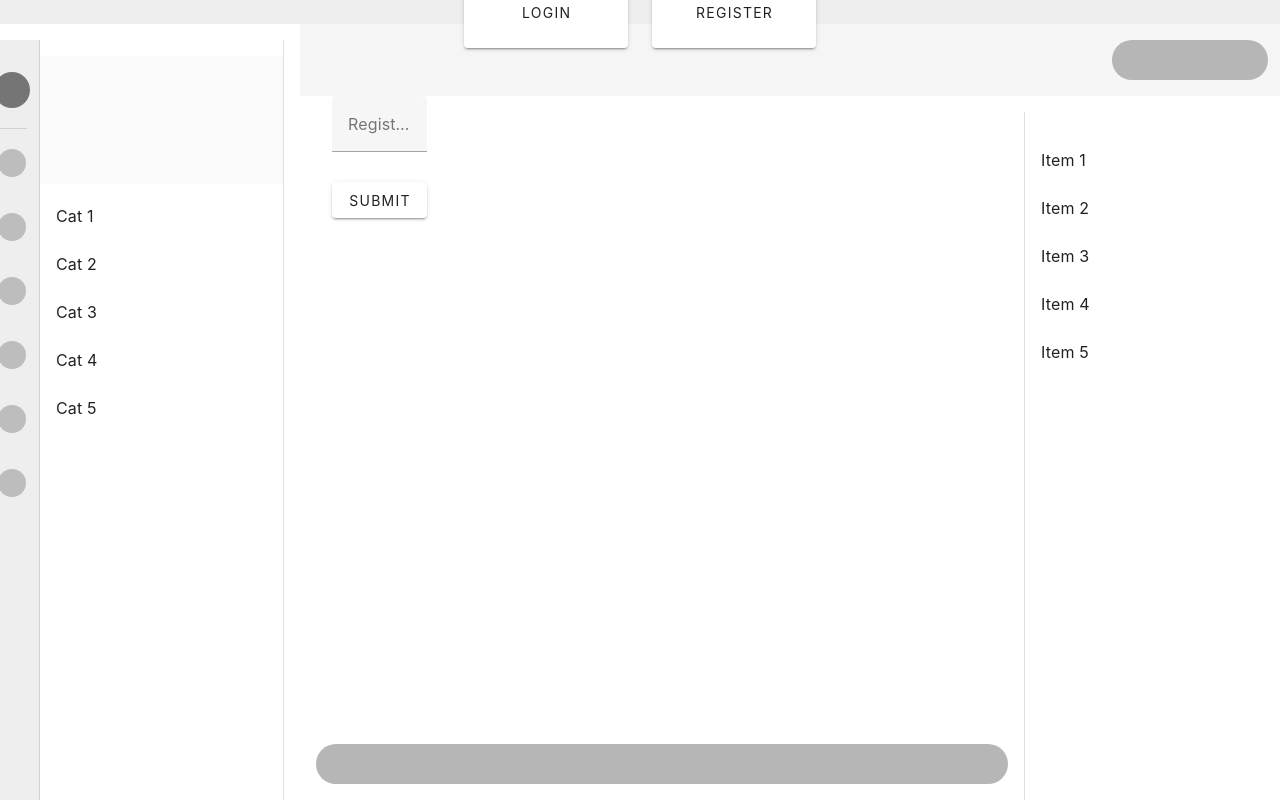
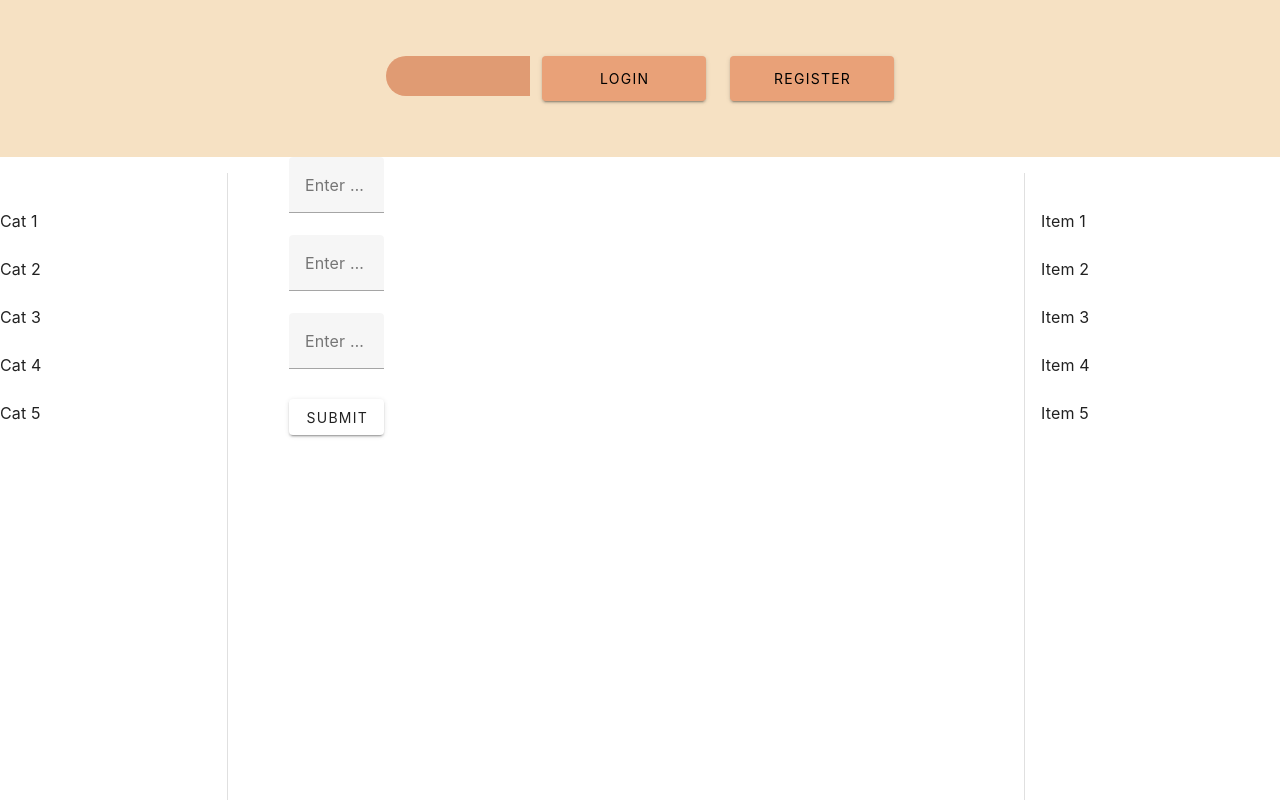
Before and after one commit to mishkaua/YOWL, a Vue app in the folder yowlo/: page /register in a window 1280 px wide. Built offline with nearby package versions, Linux system fonts and the light colour scheme.

Commit message:
cors error fixed

```diff
--- a/yowlo/src/App.vue
+++ b/yowlo/src/App.vue
@@ -1,24 +1,30 @@
 <script setup>
 import { RouterLink, RouterView } from 'vue-router'
-import HelloWorld from './components/HelloWorld.vue'
 </script>
 
 <template>
   <v-app id="inspire">
-    <v-system-bar>
+    <v-system-bar color="#F6E1C3" height= 157>
       <v-container>
 
         <v-row justify="center">
+          <v-responsive max-width="156">
+            <v-col cols="auto">
+             <v-text-field bg-color="#E9A178" height="45" min-width="164" color="#E9A178" density="compact" flat hide-details rounded="pill"
+            variant="solo-filled"></v-text-field>
+            </v-col>
+
+          </v-responsive>
           <router-link to="/login">
             <v-col cols="auto">
-              <v-btn height="72" min-width="164">
+              <v-btn height="45" min-width="164" color="#E9A178">
                 LOGIN
               </v-btn>
             </v-col>
           </router-link>
           <v-col cols="auto">
             <router-link to="/register">
-              <v-btn height="72" min-width="164">
+              <v-btn height="45" min-width="164" color="#E9A178">
                 REGISTER
               </v-btn>
             </router-link>
@@ -27,31 +33,31 @@ import HelloWorld from './components/HelloWorld.vue'
       </v-container>
     </v-system-bar>
 
-    <v-navigation-drawer color="grey-lighten-3" rail>
+    <!-- <v-navigation-drawer color="grey-lighten-3" rail>
       <v-avatar class="d-block text-center mx-auto mt-4" color="grey-darken-1" size="36"></v-avatar>
 
       <v-divider class="mx-3 my-5"></v-divider>
 
       <v-avatar v-for="n in 6" :key="n" class="d-block text-center mx-auto mb-9" color="grey-lighten-1"
         size="28"></v-avatar>
-    </v-navigation-drawer>
+    </v-navigation-drawer> -->
 
     <v-navigation-drawer width="244">
-      <v-sheet color="grey-lighten-5" height="128" width="100%"></v-sheet>
+      <!-- <v-sheet color="grey-lighten-5" height="128" width="100%"></v-sheet> -->
 
       <v-list>
         <v-list-item v-for="n in 5" :key="n" :title="`Cat ${n}`" link></v-list-item>
       </v-list>
     </v-navigation-drawer>
 
-    <v-app-bar class="px-3" color="grey-lighten-4" flat height="72">
+    <!-- <v-app-bar class="px-3" color="blue" flat height="72">
       <v-spacer></v-spacer>
 
       <v-responsive max-width="156">
-        <v-text-field bg-color="grey-lighten-1" density="compact" flat hide-details rounded="pill"
+        <v-text-field bg-color="#E9A178" density="compact" flat hide-details rounded="pill"
           variant="solo-filled"></v-text-field>
       </v-responsive>
-    </v-app-bar>
+    </v-app-bar> -->
 
     <v-main>
       <RouterView />
@@ -64,8 +70,8 @@ import HelloWorld from './components/HelloWorld.vue'
     </v-navigation-drawer>
 
     <v-footer app height="72">
-      <v-text-field bg-color="grey-lighten-1" class="overflow-hidden" density="compact" flat hide-details rounded="pill"
-        variant="solo-filled"></v-text-field>
+     <!--  <v-text-field justify="right" bg-color="grey-lighten-1" class="overflow-hidden" density="compact" flat hide-details rounded="pill"
+        variant="solo-filled"></v-text-field> -->
     </v-footer>
   </v-app>
 </template>
--- a/yowlo/src/components/Login.vue
+++ b/yowlo/src/components/Login.vue
@@ -23,9 +23,9 @@
     <div class="d-flex align-center justify-center" style="height: 100vh">
         <v-sheet width="400" class="mx-auto">
             <v-form fast-fail @submit.prevent="login">
-                <v-text-field variant="underlined" v-model="form.email" type=email label="email"></v-text-field>
+                <v-text-field variant="underlined" v-model="form.email" :rules="rules" type=email label="email"></v-text-field>
 
-                <v-text-field variant="underlined" v-model="form.password" type=password label="password"></v-text-field>
+                <v-text-field variant="underlined" v-model="form.password" :rules="rules" type=password label="password"></v-text-field>
                 <!--  <a href="#" class="text-body-2 font-weight-regular">Forgot Password?</a> -->
 
                 <v-btn type="submit" variant="outlined" color="primary" block class="mt-2">Log in</v-btn>
@@ -49,7 +49,7 @@ const form = ref({
     password: '',
 })
 const login = async () => {
-    await axios.post('/api/login', {
+    await axios.post('http://localhost:8000/api/login', {
         email: form.value.email,
         password: form.value.password
     });
--- a/yowlo/src/components/Register.vue
+++ b/yowlo/src/components/Register.vue
@@ -4,7 +4,17 @@
         <v-text-field
           v-model="userName"
           :rules="rules"
-          label="Register Page"
+          label="Enter Name"
+        ></v-text-field>
+        <v-text-field
+          v-model="email"
+          :rules="rules"
+          label="Enter email address"
+        ></v-text-field>
+        <v-text-field
+          v-model="password"
+          :rules="rules"
+          label="Enter Password"
         ></v-text-field>
 
         <v-btn
```
Also changed, not shown: 2 other files (tests, documents, lock files or other folders).
